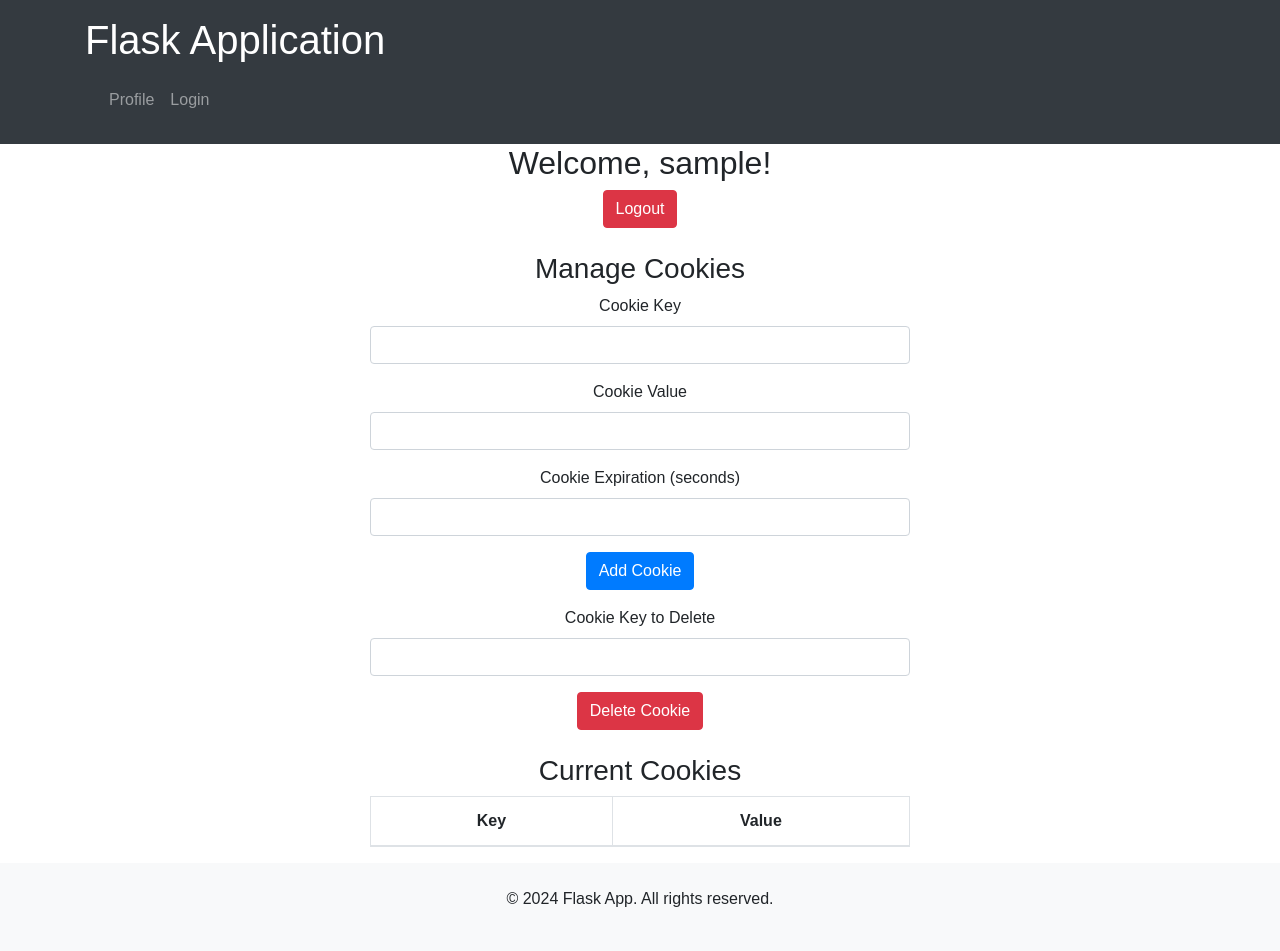
After one commit to volodymyr210/flask-app-lab, a Flask app: page /users/profile in a window 1280 px wide. The commit adds this page. Run offline with Flask 3, Linux system fonts and the light colour scheme; the visitor is signed in with stand-in values (Sample User, id 1); lists and menus that the app fills with data are empty; some libraries are stand-ins or nearby versions.

Commit message:
This is dev-4

```diff
--- a/app/templates/base.html
+++ b/app/templates/base.html
@@ -11,17 +11,46 @@
     <header class="bg-dark text-white p-3">
         <div class="container">
             <h1>Flask Application</h1>
+            <nav class="navbar navbar-expand-lg navbar-dark">
+                <button class="navbar-toggler" type="button" data-toggle="collapse" data-target="#navbarNav" aria-controls="navbarNav" aria-expanded="false" aria-label="Toggle navigation">
+                    <span class="navbar-toggler-icon"></span>
+                </button>
+                <div class="collapse navbar-collapse" id="navbarNav">
+                    <ul class="navbar-nav">
+                        <li class="nav-item">
+                            <a class="nav-link" href="{{ url_for('user_name.get_profile') }}">Profile</a>
+                        </li>
+                        <li class="nav-item">
+                            <a class="nav-link" href="{{ url_for('user_name.login') }}">Login</a>
+                        </li>
+                    </ul>
+                </div>
+            </nav>
         </div>
     </header>
 
+    {% with msg = get_flashed_messages(with_categories=True) %}
+    {% if msg %}
+        {% for category, message in msg %}
+            <div class="alert alert-{{ category }} alert-dismissible fade show" role="alert">
+                <strong>{{ message }}</strong>
+                <button type="button" class="close" data-dismiss="alert" aria-label="Close">
+                    <span aria-hidden="true">&times;</span>
+                </button>
+            </div>
+        {% endfor %}
+    {% endif %}
+    {% endwith %}
+
     <div class="container">
         {% block content %}
-
         {% endblock %}
     </div>
+
     <footer class="bg-light text-center py-4">
         <p>&copy; 2024 Flask App. All rights reserved.</p>
     </footer>
+
     <script src="https://code.jquery.com/jquery-3.5.1.slim.min.js"></script>
     <script src="https://cdn.jsdelivr.net/npm/bootstrap@4.5.2/dist/js/bootstrap.bundle.min.js"></script>
 </body>
--- /dev/null
+++ b/app/users/templates/users/profile.html
@@ -0,0 +1,57 @@
+{% extends "base.html" %}
+
+{% block title %}Profile{% endblock %}
+
+{% block content %}
+<div class="row justify-content-center">
+    <div class="col-md-6 text-center">
+        <h2>Welcome, {{ username }}!</h2>
+        <a href="{{ url_for('user_name.logout') }}" class="btn btn-danger">Logout</a>
+
+        <h3 class="mt-4">Manage Cookies</h3>
+        <form method="POST" class="mb-3">
+            <input type="hidden" name="action" value="add">
+            <div class="form-group">
+                <label for="cookie_key">Cookie Key</label>
+                <input type="text" class="form-control" id="cookie_key" name="cookie_key" required>
+            </div>
+            <div class="form-group">
+                <label for="cookie_value">Cookie Value</label>
+                <input type="text" class="form-control" id="cookie_value" name="cookie_value" required>
+            </div>
+            <div class="form-group">
+                <label for="cookie_age">Cookie Expiration (seconds)</label>
+                <input type="number" class="form-control" id="cookie_age" name="cookie_age" required>
+            </div>
+            <button type="submit" class="btn btn-primary">Add Cookie</button>
+        </form>
+
+        <form method="POST" class="mb-3">
+            <input type="hidden" name="action" value="delete">
+            <div class="form-group">
+                <label for="cookie_key_delete">Cookie Key to Delete</label>
+                <input type="text" class="form-control" id="cookie_key_delete" name="cookie_key" required>
+            </div>
+            <button type="submit" class="btn btn-danger">Delete Cookie</button>
+        </form>
+
+        <h3 class="mt-4">Current Cookies</h3>
+        <table class="table table-bordered">
+            <thead>
+                <tr>
+                    <th>Key</th>
+                    <th>Value</th>
+                </tr>
+            </thead>
+            <tbody>
+                {% for key, value in cookies.items() %}
+                <tr>
+                    <td>{{ key }}</td>
+                    <td>{{ value }}</td>
+                </tr>
+                {% endfor %}
+            </tbody>
+        </table>
+    </div>
+</div>
+{% endblock %}
--- a/app/users/views.py
+++ b/app/users/views.py
@@ -1,5 +1,67 @@
 from . import bp
 from flask import request, redirect, url_for, render_template, abort
+from datetime import timedelta, datetime
+from flask import session, request, make_response
+from flask import flash
+
+@bp.route("/profile", methods=["GET", "POST"])
+def get_profile():
+    if "username" not in session:
+        flash("Error: Please log in to access your profile.", "danger")
+        return redirect(url_for("user_name.login"))
+
+    username_value = session["username"]
+
+    # Обработка POST-запросов для добавления и удаления куки
+    if request.method == "POST":
+        action = request.form.get("action")
+        cookie_key = request.form.get("cookie_key")
+        cookie_value = request.form.get("cookie_value")
+        cookie_age = request.form.get("cookie_age", type=int)
+
+        if action == "add":
+            response = make_response(redirect(url_for("user_name.get_profile")))
+            response.set_cookie(cookie_key, cookie_value, max_age=cookie_age)
+            flash(f"Success: Cookie '{cookie_key}' added successfully.", "success")
+            return response
+        elif action == "delete":
+            response = make_response(redirect(url_for("user_name.get_profile")))
+            response.set_cookie(cookie_key, '', expires=0)
+            flash(f"Success: Cookie '{cookie_key}' deleted successfully.", "success")
+            return response
+
+    # Получение всех cookies
+    cookies = request.cookies
+    return render_template("profile.html", username=username_value, cookies=cookies)  # Передаем cookies в шаблон
+
+
+@bp.route("/login", methods=['GET', 'POST'])
+def login():
+    # Задаем правильні дані для входу
+    valid_username = "admin"
+    valid_password = "secret"
+
+    if request.method == "POST":
+        username = request.form.get("username")
+        password = request.form.get("password")
+
+
+        if username == valid_username and password == valid_password:
+            session["username"] = username
+            flash("Success: session added successfully.", "success")
+            return redirect(url_for("user_name.get_profile"))
+        else:
+            flash("Error: Invalid username or password.", "danger")
+
+    return render_template("login.html")
+
+
+@bp.route('/logout')
+def logout():
+    # Видалення користувача із сесії
+    session.pop('username', None)
+    session.pop('age', None)
+    return redirect(url_for('user_name.get_profile'))
 
 
 @bp.route("/hi/<string:name>")   #/hi/ivan?age=45
@@ -15,3 +77,21 @@ def admin():
     to_url = url_for("user_name.greetings", name="administrator", age=45, _external=True)     # "http://localhost:8080/hi/administrator?age=45"
     print(to_url)
     return redirect(to_url)
+
+@bp.route('/set_cookie')
+def set_cookie():
+    response = make_response('Кука встановлена')
+    response.set_cookie('username', 'student', max_age=timedelta(seconds=60))
+    response.set_cookie('color', '', max_age=timedelta(seconds=60))
+    return response
+
+@bp.route('/get_cookie')
+def get_cookie():
+    username = request.cookies.get('username')
+    return f'Користувач: {username}'
+
+@bp.route('/delete_cookie')
+def delete_cookie():
+    response = make_response('Кука видалена')
+    response.set_cookie('username', '', expires=0) # response.set_cookie('username', '', max_age=0)
+    return response
```
Also changed, not shown: app/users/templates/users/login.html (added, +22 -0 lines), app/__init__.py (line endings or trailing spaces).
